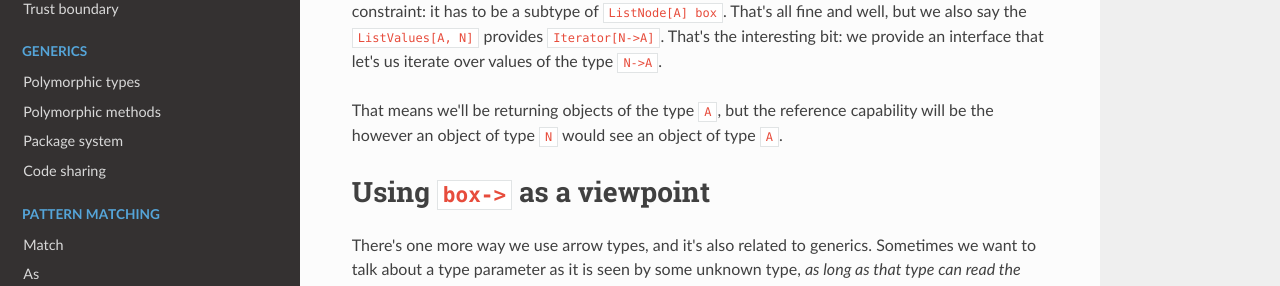
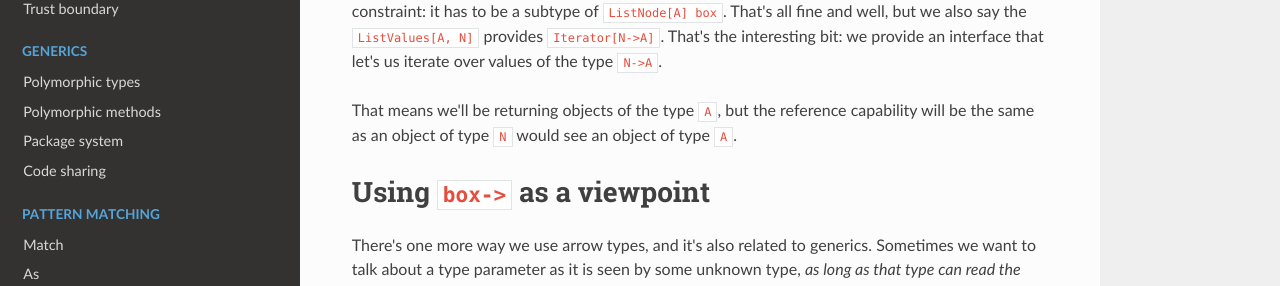
Before and after one commit to ponylang/pony-tutorial, an MkDocs documentation site: the page built from docs/capabilities/arrow-types.md, in a window 1280 px wide and 900 px high, scrolled down 1066 px. Shown: the part 186-472 px from the top of the window. Built offline with MkDocs 1.6.1, drawn with Linux system fonts in a browser that asks for light colours; nearby versions of some CDN libraries; old or Windows-style settings are respelled for this version of MkDocs.

Commit message:
Fix a small grammar issue

```diff
--- a/docs/capabilities/arrow-types.md
+++ b/docs/capabilities/arrow-types.md
@@ -35,7 +35,7 @@ class ListValues[A, N: ListNode[A] box] is Iterator[N->A]
 
 Here, we have a `ListValues` type that has two type parameters, `A` and `N`. In addition, `N` has a constraint: it has to be a subtype of `ListNode[A] box`. That's all fine and well, but we also say the `ListValues[A, N]` provides `Iterator[N->A]`. That's the interesting bit: we provide an interface that let's us iterate over values of the type `N->A`.
 
-That means we'll be returning objects of the type `A`, but the reference capability will be the however an object of type `N` would see an object of type `A`.
+That means we'll be returning objects of the type `A`, but the reference capability will be the same as an object of type `N` would see an object of type `A`.
 
 # Using `box->` as a viewpoint
 
```
